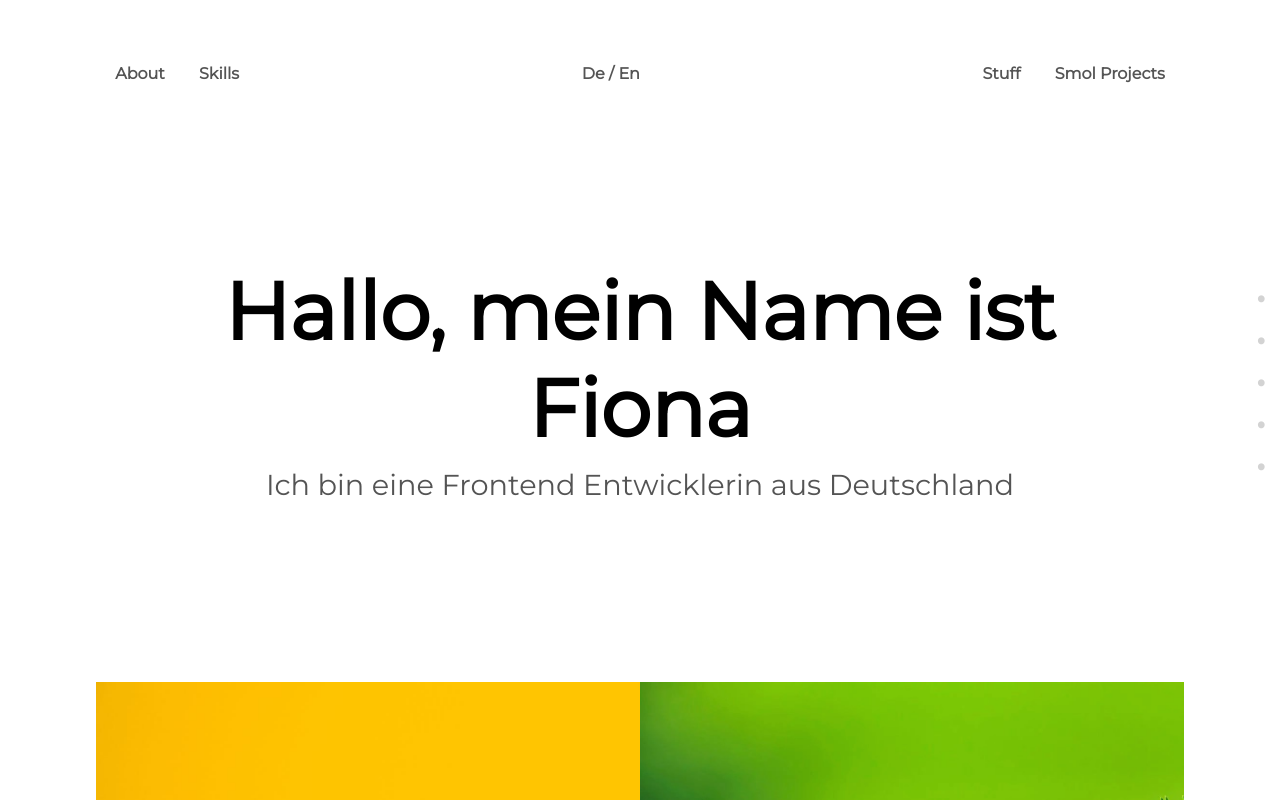
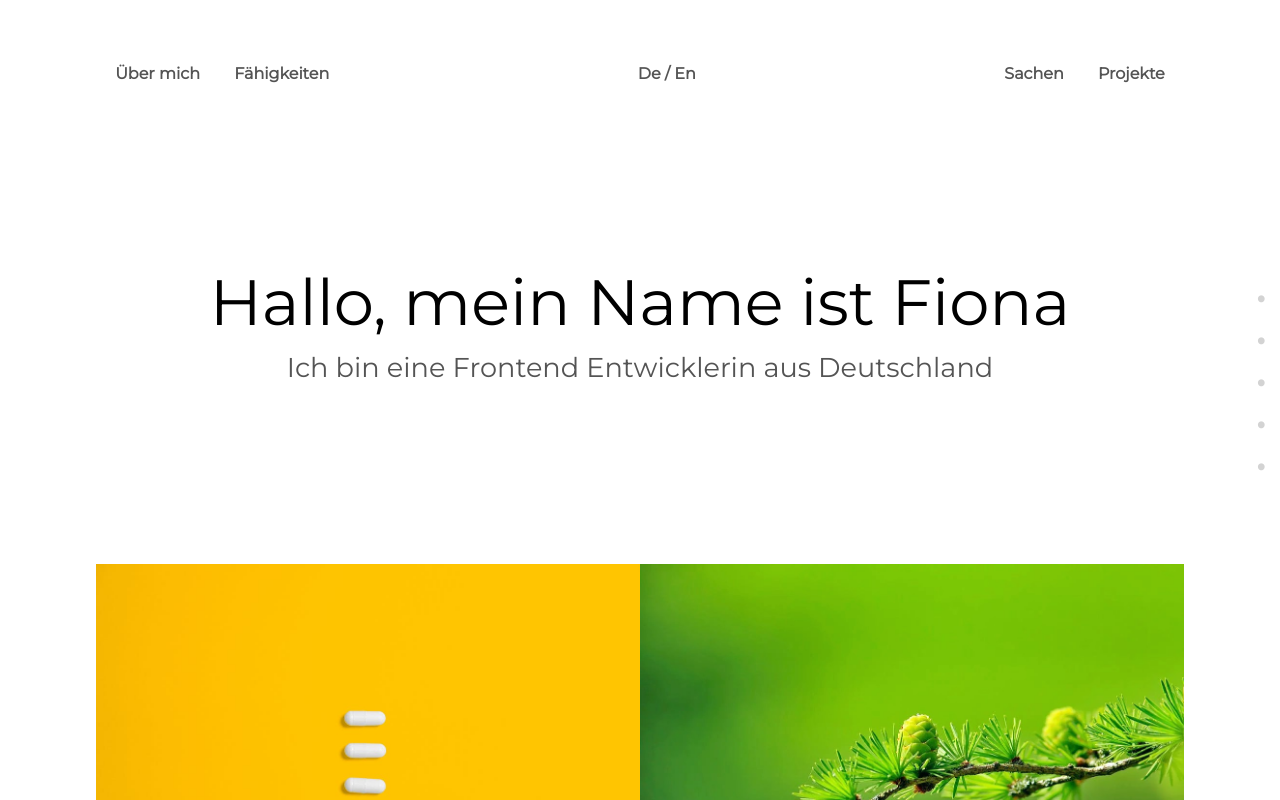
Before and after one commit to FionaButtig/FionaButtig-Website, a plain HTML site: page index.html in a window 1280 px wide. Both pictures are taken after a click on the button "De". Shown: the top 800 px of the page. Drawn offline with Linux system fonts and the light colour scheme; a web font is replaced by a local one.

Commit message:
nen paar changes zu dem language switch - die nav bar is jz auch deutsch

```diff
--- a/app.js
+++ b/app.js
@@ -1,6 +1,10 @@
 const h1Intro = document.querySelector("#h1Intro");
 const miniIntro = document.querySelector("#miniIntro");
 const center1Toph4 = document.querySelector("#center1Toph4");
+const navAbout = document.querySelector("#navAbout");
+const navSkills = document.querySelector("#navSkills");
+const navStuff = document.querySelector("#navStuff");
+const navProjects = document.querySelector("#navProjects");
 
 // lang buttons
 
@@ -12,6 +16,10 @@ deButton.addEventListener("click", function(){
       h1Intro.textContent = "Hallo, mein Name ist Fiona";
       miniIntro.textContent = "Ich bin eine Frontend Entwicklerin aus Deutschland";
       center1Toph4.textContent = "Stein-Schere-Papier";
+      navAbout.textContent = "Über mich";
+      navSkills.textContent = "Fähigkeiten";
+      navStuff.textContent = "Sachen";
+      navProjects.textContent = "Projekte";
 })
 
 
@@ -20,4 +28,5 @@ enButton.addEventListener("click", function(){
       h1Intro.textContent = "Hello, My Name is Fiona";
       miniIntro.textContent = "Im a FrontEnd Developer based in Germany";
       center1Toph4.textContent = "Rock-Paper-Scissors";
+      navAbout.textContent = "About";
 })
--- a/index.html
+++ b/index.html
@@ -14,8 +14,8 @@
   <header>
     <nav class="nav-links">
       <ul class="nav-left">
-        <li><a href="#about">About</a></li>
-        <li><a href="#skills">Skills</a></li>
+        <li id="navAbout"><a href="#about">About</a></li>
+        <li id="navSkills"><a href="#skills">Skills</a></li>
       </ul>
       <ul>
         <li id="langButtons">
@@ -23,8 +23,8 @@
         </li>
       </ul>
       <ul class="nav-right">
-        <li><a href="#stuff">Stuff</a></li>
-        <li><a href="#projects-div"> Smol Projects</a></li>
+        <li id="navStuff"><a href="#stuff">Stuff</a></li>
+        <li id="navProjects"><a href="#projects-div"> Smol Projects</a></li>
       </ul>
     </nav>
     <!--
--- a/styles.scss
+++ b/styles.scss
@@ -78,10 +78,27 @@ body {
       }
 }
 
-@media (max-width: 800px) {
+/*
+@media only screen and (min-width: 800px) {
  .heroPics img {
   width: 100%;
  }
+}
+*/
+
+@media only screen and (min-width: 768px) {
+      .helloText h1 {
+            font-size: 4rem;
+            color: #000000;
+            font-weight: 500;
+       }
+
+      .helloText p {
+            font-size: 1.7rem;
+      }
+
+
+
 }
 
 // Hero Pics end
```
Also changed, not shown: styles.css, 1 other file.
